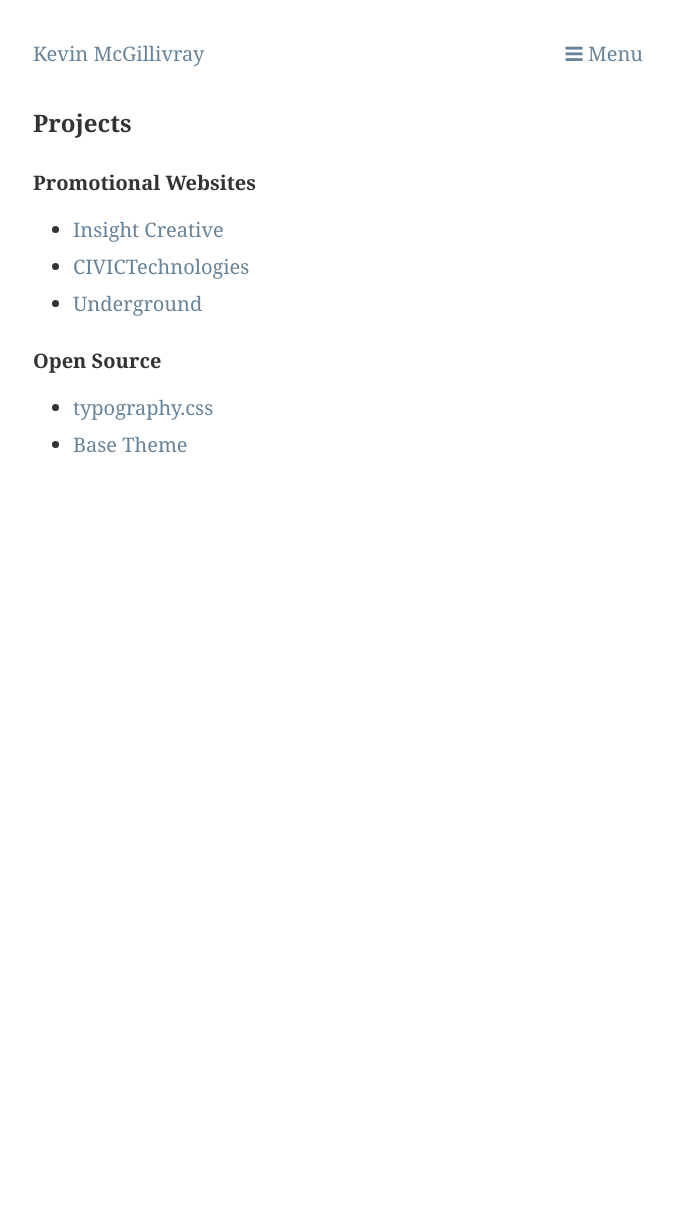
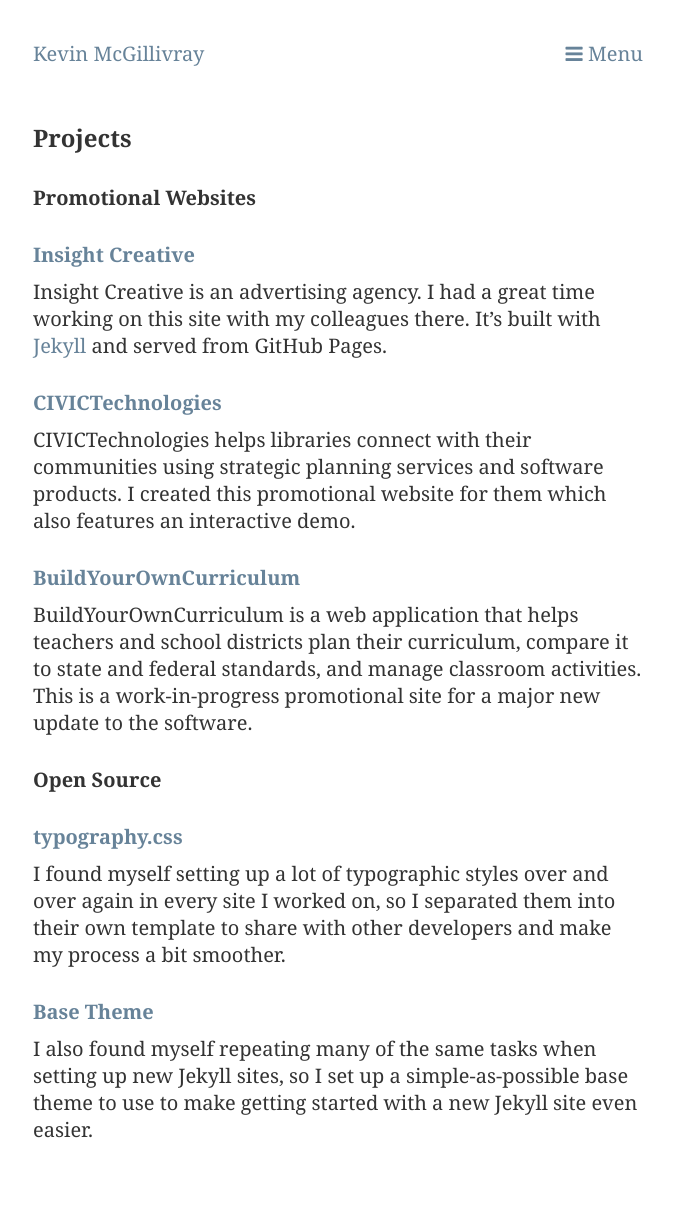
Before and after one commit to kmcgillivray/kmcgillivray.github.io, a Jekyll site: the page built from projects/index.md, in a window 1280 px wide. Shown: the whole page, without its empty margins (302-976 px from the left). Built offline with Jekyll 4.4.1, drawn with Linux system fonts in a browser that asks for light colours; nearby versions of some CDN libraries; before the commit the page ends 900 px from its top, so only the background shows below that.

Commit message:
Fill out projects page, adjust styles and javascript.

```diff
--- a/css/main.css
+++ b/css/main.css
@@ -117,7 +117,7 @@
  */
 
 .nav-header {
-  margin-bottom: 40px;
+  margin-bottom: 55px;
 	color: #678399;
 }
 .nav ul {
--- a/js/scripts.js
+++ b/js/scripts.js
@@ -1,9 +1,7 @@
 var main = function() {
   $('.menu-toggle').click(function() {
     $('.nav-menu').slideToggle();
-
     $('.menu-button').toggleClass('fa-bars').toggleClass('fa-times');
-    $('.menu-toggle').toggleClass('open');
   });
 }
 
--- a/projects/index.md
+++ b/projects/index.md
@@ -7,11 +7,24 @@
 
 ## Promotional Websites
 
-* [Insight Creative](http://insightcreative.com)
-* [CIVICTechnologies](http://civictechnologies.com)
-* [Underground](http://underground-game.github.io)
+## [Insight Creative](http://insightcreative.com)
+
+Insight Creative is an advertising agency. I had a great time working on this site with my colleagues there. It's built with [Jekyll](http://jekyllrb.com) and served from GitHub Pages.
+
+## [CIVICTechnologies](http://civictechnologies.com)
+
+CIVICTechnologies helps libraries connect with their communities using strategic planning services and software products. I created this promotional website for them which also features an interactive demo.
+
+## [BuildYourOwnCurriculum](http://insightcreative.info/byoc)
+
+BuildYourOwnCurriculum is a web application that helps teachers and school districts plan their curriculum, compare it to state and federal standards, and manage classroom activities. This is a work-in-progress promotional site for a major new update to the software.
 
 ## Open Source
 
-* [typography.css](http://github.com/kmcgillivray/typography.css)
-* [Base Theme](http://github.com/kmcgillivray/base-theme)
+## [typography.css](http://github.com/kmcgillivray/typography.css)
+
+I found myself setting up a lot of typographic styles over and over again in every site I worked on, so I separated them into their own template to share with other developers and make my process a bit smoother.
+
+## [Base Theme](http://github.com/kmcgillivray/base-theme)
+
+I also found myself repeating many of the same tasks when setting up new Jekyll sites, so I set up a simple-as-possible base theme to use to make getting started with a new Jekyll site even easier.
```
